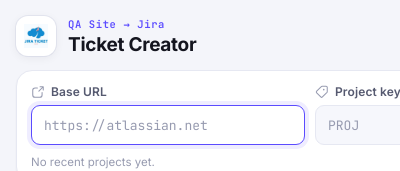
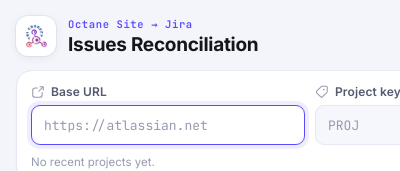
Before and after one commit to dsrinislm/jira-ticket-chrome, a browser extension: page popup.html in a window 400 px wide. Shown: the top 171 px of the page. Drawn offline with Linux system fonts and the light colour scheme.

Commit message:
project config changes

```diff
--- a/popup.html
+++ b/popup.html
@@ -5,7 +5,7 @@
   <meta charset="UTF-8" />
   <meta name="viewport" content="width=device-width, initial-scale=1.0" />
 
-  <title>JIRA Ticket Creator</title>
+  <title>Jos - Tri Connect Hub</title>
 
   <link rel="stylesheet" href="popup.css" />
 </head>
@@ -13,11 +13,11 @@
 <body>
   <header class="app-header">
     <div class="mark" aria-hidden="true">
-      <img src="./icons/icon128.png" alt="" />
+      <img src="./icons/icon128.ico" alt="" />
     </div>
     <div class="header-text">
-      <p class="eyebrow">QA&nbsp;Site&nbsp;→&nbsp;Jira</p>
-      <h1>Ticket Creator</h1>
+      <p class="eyebrow">Octane Site&nbsp;→&nbsp;Jira</p>
+      <h1>Issues Reconciliation</h1>
     </div>
   </header>
 
```
Also changed, not shown: icons/icon128.ico (added), icons/icon128.png (deleted), icons/icon16.ico (added), icons/icon16.png (deleted), icons/icon32.ico (added), icons/icon32.png (deleted), icons/icon48.ico (added), icons/icon48.png (deleted), manifest.json.
